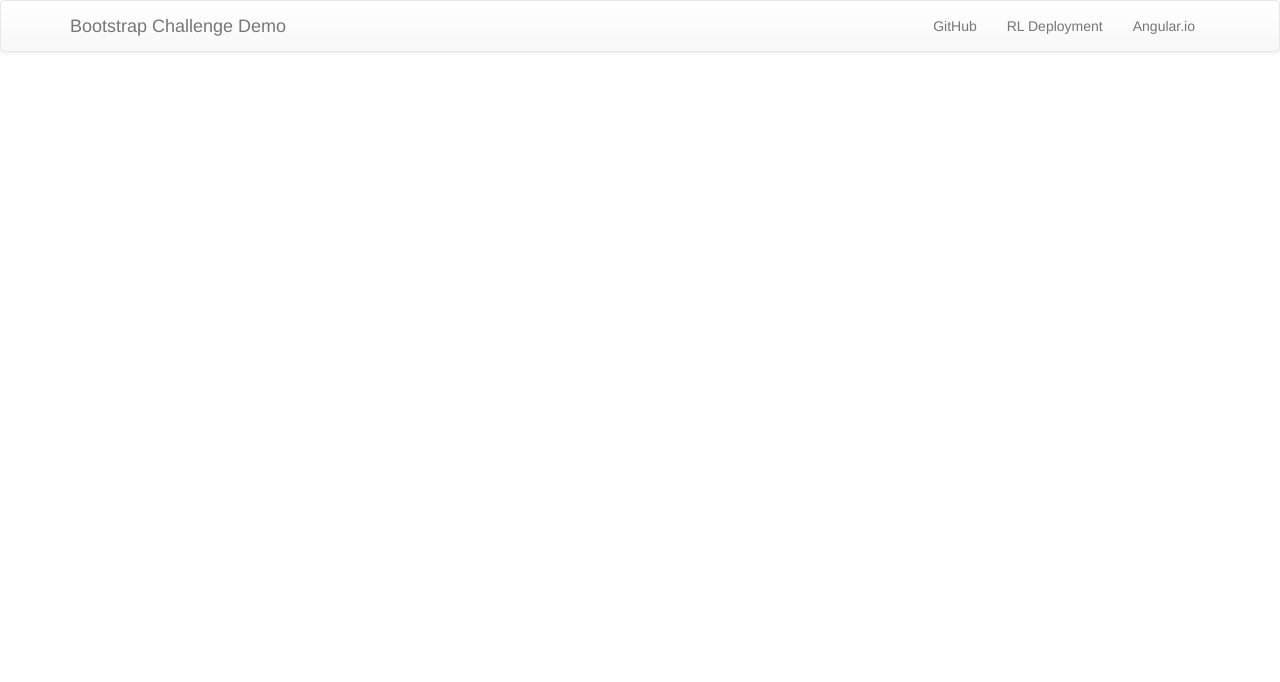
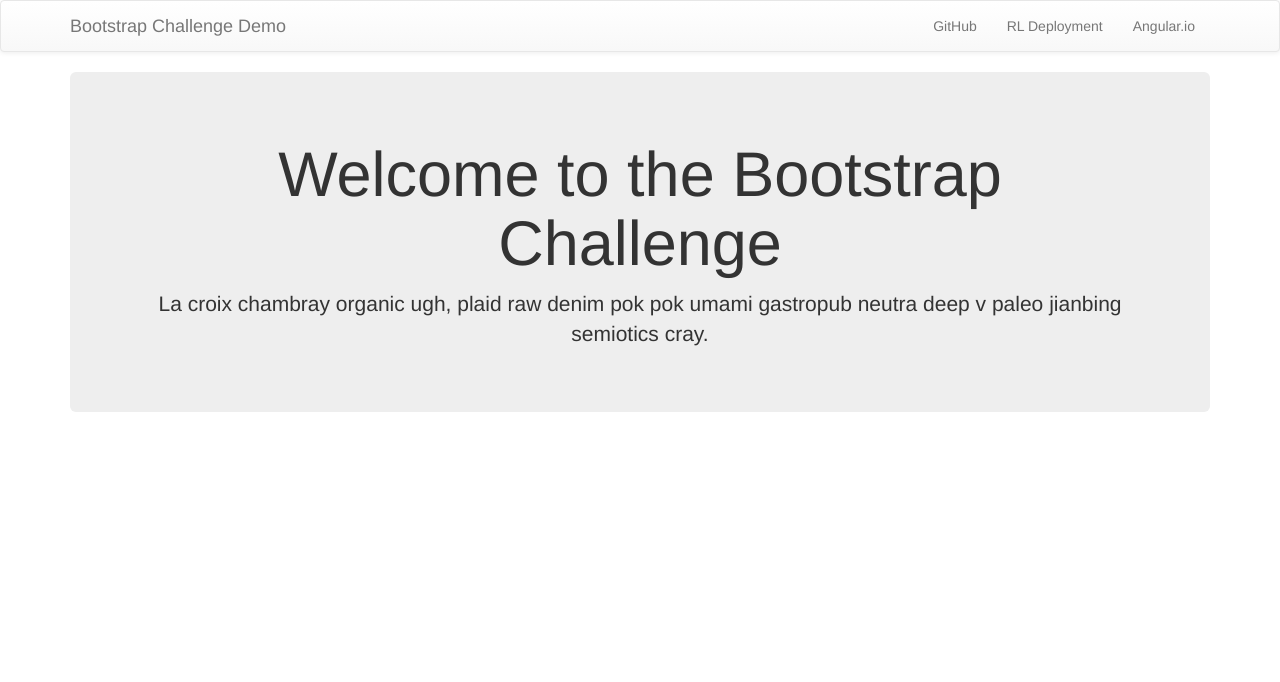
Before and after one commit to rlewis2892/bootstrap-challenge-demo, a PHP site: page / in a window 1280 px wide. Shown: the top 682 px of the page. Run offline with PHP 8.4, Linux system fonts and the light colour scheme; some libraries are stand-ins or nearby versions.

Commit message:
added welcome section, jumbotron

```diff
--- a/index.php
+++ b/index.php
@@ -61,8 +61,18 @@
 				</nav>
 			</header>
 
+			<!-- Welcome Section -->
 			<section>
-
+				<div class="container">
+					<div class="row">
+						<div class="col-md-12">
+							<div class="jumbotron text-center">
+								<h1>Welcome to the Bootstrap Challenge</h1>
+								<p>La croix chambray organic ugh, plaid raw denim pok pok umami gastropub neutra deep v paleo jianbing semiotics cray.</p>
+							</div>
+						</div>
+					</div>
+				</div>
 			</section>
 
 			<section>
```
